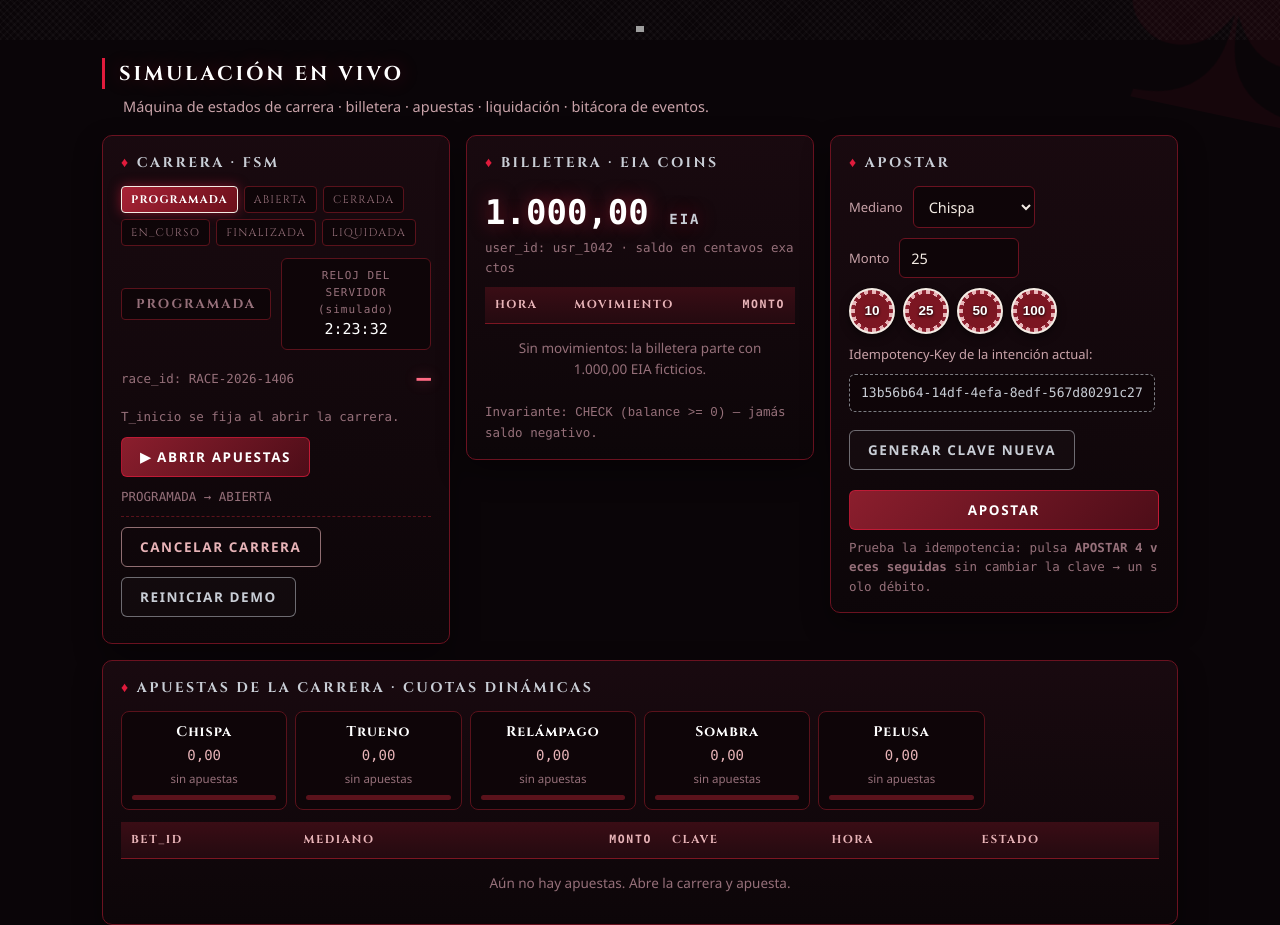
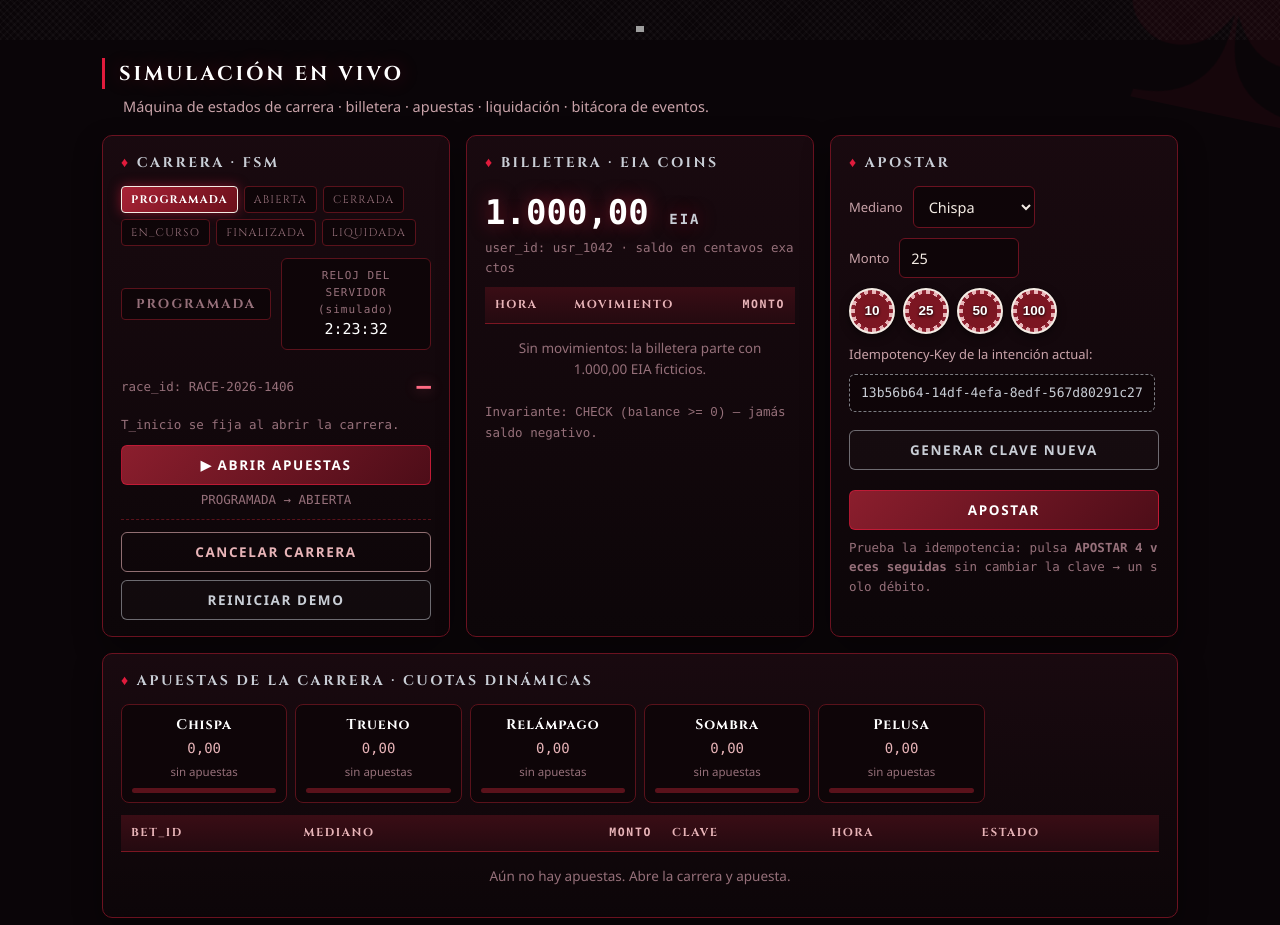
Before and after one commit to navyri/liga-de-apuestas, a plain HTML site: page docs/demo/index.html in a window 1280 px wide. Shown: the part 760-1685 px from the top of the page. Drawn offline with Linux system fonts and the light colour scheme; grey boxes are pictures that could not be loaded.

Commit message:
feat: demo con paneles de simulacion de igual altura y botones de accion acomodados (ancho completo, pie pegado al fondo)

```diff
--- a/docs/demo/index.html
+++ b/docs/demo/index.html
@@ -77,12 +77,21 @@ h2{font-family:var(--serif);font-size:20px;letter-spacing:3px;text-transform:upp
 .paso::before{content:counter(paso);position:absolute;left:12px;top:10px;width:20px;height:20px;border-radius:50%;background:linear-gradient(135deg,#E01B3C,#8B1E2D);color:#fff;font-size:12px;font-weight:700;display:flex;align-items:center;justify-content:center;box-shadow:0 0 10px rgba(224,27,60,.45)}
 .paso b{color:var(--acento)}
 /* paneles */
-.grid{display:grid;grid-template-columns:repeat(auto-fit,minmax(320px,1fr));gap:16px;align-items:start}
-.panel{background:linear-gradient(180deg,rgba(26,10,16,.96),rgba(13,6,9,.96));border:1px solid #6B1220;border-radius:10px;padding:16px 18px;box-shadow:0 12px 28px rgba(0,0,0,.38)}
+.grid{display:grid;grid-template-columns:repeat(auto-fit,minmax(300px,1fr));gap:16px;align-items:stretch}
+.panel{display:flex;flex-direction:column;background:linear-gradient(180deg,rgba(26,10,16,.96),rgba(13,6,9,.96));border:1px solid #6B1220;border-radius:10px;padding:16px 18px;box-shadow:0 12px 28px rgba(0,0,0,.38)}
 .panel h3{font-family:var(--serif);font-size:14px;letter-spacing:2.5px;text-transform:uppercase;color:var(--plata);margin-bottom:12px}
 .panel h3::before{content:"♦ ";color:var(--rojo)}
 .panel.full{grid-column:1/-1}
 .fila{display:flex;gap:10px;flex-wrap:wrap;align-items:center;margin-bottom:10px}
+/* filas de accion: boton arriba, meta debajo, mismo ancho */
+.fila.accion{flex-direction:column;align-items:stretch;gap:5px}
+.fila.accion .btn{width:100%;text-align:center}
+.fila.accion .meta{text-align:center}
+/* pie de acciones: pegado al fondo del panel para igualar alturas */
+.pie-acciones{margin-top:auto;margin-bottom:0;flex-direction:column;align-items:stretch;padding-top:12px;border-top:1px dashed #5A121B;gap:8px}
+.pie-acciones .btn{width:100%;text-align:center}
+#filaResultado{margin-bottom:10px}
+#filaResultado .btn{width:100%;text-align:center}
 label{font-size:13px;color:#C9A3A9}
 select,input{background:#0E0508;border:1px solid #6B1220;color:var(--texto);border-radius:6px;padding:9px 11px;font-size:14.5px;font-family:inherit}
 select:focus,input:focus{outline:none;border-color:var(--rojo);box-shadow:0 0 0 3px rgba(224,27,60,.25)}
@@ -237,16 +246,16 @@ footer{border-top:1px solid rgba(138,30,45,.45);margin-top:30px;padding:22px 0 4
           <span class="cuenta" id="cuenta">—</span>
         </div>
         <div class="meta" id="tinicio" style="margin-bottom:10px"></div>
-        <div class="fila" id="filaAbrir">
+        <div class="fila accion" id="filaAbrir">
           <button class="btn" id="btnAbrir">▶ ABRIR APUESTAS</button>
           <span class="meta">PROGRAMADA → ABIERTA</span>
         </div>
         <div class="meta" id="notaCierre" style="display:none;margin-bottom:10px;color:var(--warn)">El cierre es <b>solo por reloj del servidor</b>: el operador no tiene botón de cerrar (regla del enunciado).</div>
-        <div class="fila" id="filaCurso" style="display:none">
+        <div class="fila accion" id="filaCurso" style="display:none">
           <button class="btn" id="btnCurso">SIMULAR CARRERA</button>
           <span class="meta">CERRADA → EN_CURSO</span>
         </div>
-        <div class="fila" id="filaFin" style="display:none">
+        <div class="fila accion" id="filaFin" style="display:none">
           <button class="btn" id="btnFin">FIN DE CARRERA</button>
           <span class="meta">EN_CURSO → FINALIZADA</span>
         </div>
@@ -255,15 +264,15 @@ footer{border-top:1px solid rgba(138,30,45,.45);margin-top:30px;padding:22px 0 4
           <div class="fila" id="ganadorRadios"></div>
           <button class="btn" id="btnPublicar">PUBLICAR RESULTADO OFICIAL</button>
         </div>
-        <div class="fila" id="filaLiquidar" style="display:none">
+        <div class="fila accion" id="filaLiquidar" style="display:none">
           <button class="btn ok" id="btnLiquidar">LIQUIDAR (mayores restos)</button>
           <span class="meta">FINALIZADA → LIQUIDADA</span>
         </div>
-        <div class="fila" style="margin-top:10px;border-top:1px dashed #5A121B;padding-top:10px">
+        <div class="msg" id="msgCarrera"></div>
+        <div class="fila pie-acciones">
           <button class="btn warn" id="btnCancelar">CANCELAR CARRERA</button>
           <button class="btn ghost" id="btnReiniciar">Reiniciar demo</button>
         </div>
-        <div class="msg" id="msgCarrera"></div>
       </div>
 
       <!-- BILLETERA -->
@@ -298,7 +307,7 @@ footer{border-top:1px solid rgba(138,30,45,.45);margin-top:30px;padding:22px 0 4
         <div class="fila" style="align-items:flex-start;flex-direction:column">
           <label>Idempotency-Key de la intención actual:</label>
           <div class="clave" id="clave"></div>
-          <button class="btn ghost" id="btnClave" style="margin-top:8px">Generar clave nueva</button>
+          <button class="btn ghost" id="btnClave" style="margin-top:8px;width:100%">Generar clave nueva</button>
         </div>
         <button class="btn" id="btnApostar" style="width:100%;margin-top:10px">APOSTAR</button>
         <div class="msg" id="msgApostar"></div>
```
